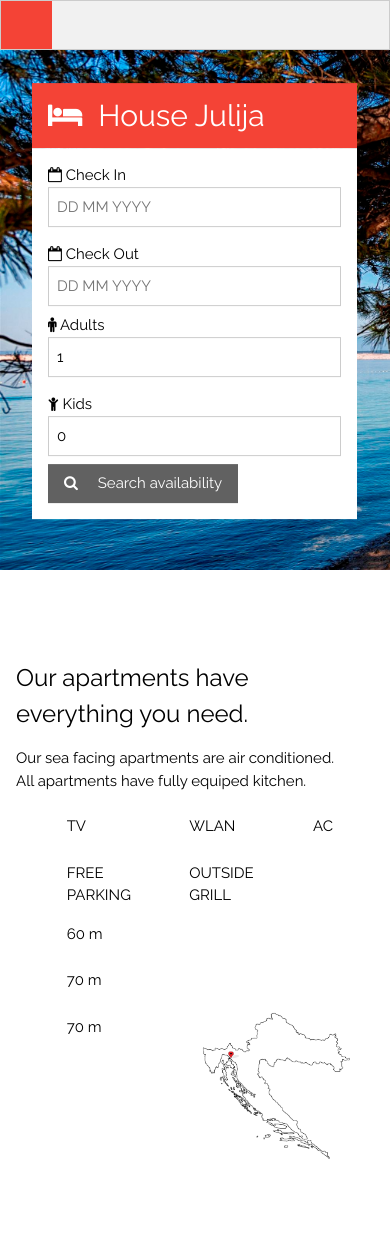
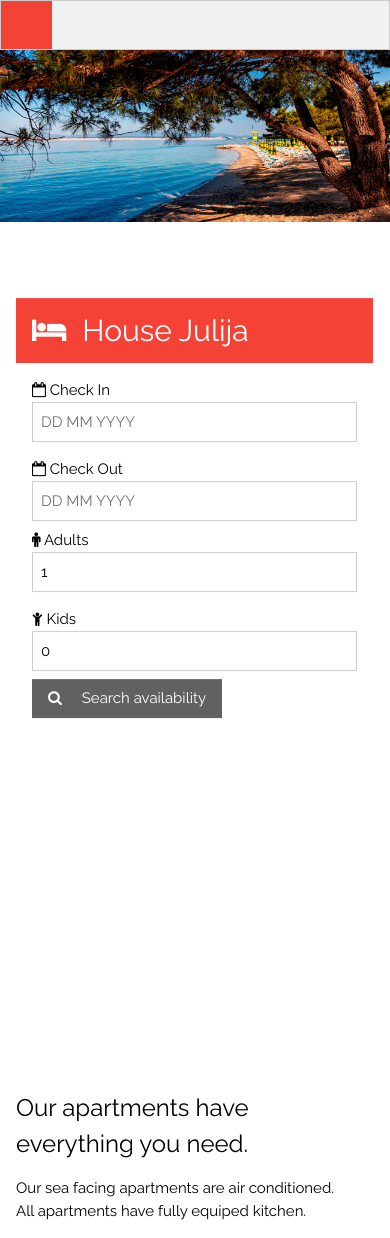
Before and after one commit to lukasvast/lukasvast.github.io, a PHP site: page /projects/ApartmentsJulija/index.html in a window 390 px wide; the page is wider, and only the part inside the window is pictured. Shown: the top 1238 px of that part. Run offline with PHP 8.4, Linux system fonts and the light colour scheme; grey boxes labelled with a size stand in for pictures from a placeholder-image service; some libraries are stand-ins or nearby versions; some web fonts are replaced.

Commit message:
Added mobile UX.

```diff
--- a/projects/ApartmentsJulija/css/style.css
+++ b/projects/ApartmentsJulija/css/style.css
@@ -8,3 +8,6 @@ a {
 section {
   height: 1000px;
 }
+header {
+  height: 1000px;
+}
--- a/projects/ApartmentsJulija/index.html
+++ b/projects/ApartmentsJulija/index.html
@@ -40,14 +40,14 @@
 </div>
 
 <!-- Header -->
-<header class="w3-display-container" style="max-width:1500px;">
-  <img class="w3-image" src="./img/crikvenica_beach_bg.jpg" alt="Crikvenica Beach" style="min-width:1000px" width="1500" height="800">
+<header class="w3-display-container w3-white">
+  <img class="w3-image" src="./img/crikvenica_beach_bg.jpg" alt="Crikvenica Beach">
 
   <!-- Show NavBar Button -->
   <a id="show_nav_bar" class="w3-button w3-margin w3-white w3-animate-opacity w3-display-topleft w3-hide"><i class="fa fa-plus"></i></a>
 
   <!-- Booking Form -->
-  <div id="booking" class="w3-display-left w3-margin w3-animate-opacity w3-padding w3-col l7 m7 s11">
+  <div id="booking" class="w3-display-left w3-margin w3-animate-opacity w3-padding-128 w3-col l7 m7 s11">
     <div class="w3-container w3-red">
       <h2><i class="fa fa-bed w3-margin-right"></i>House Julija</h2>
     </div>
```
